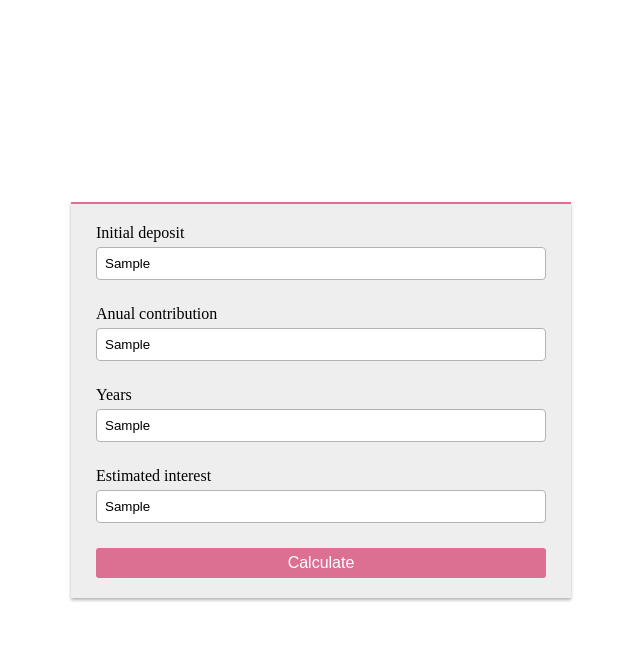
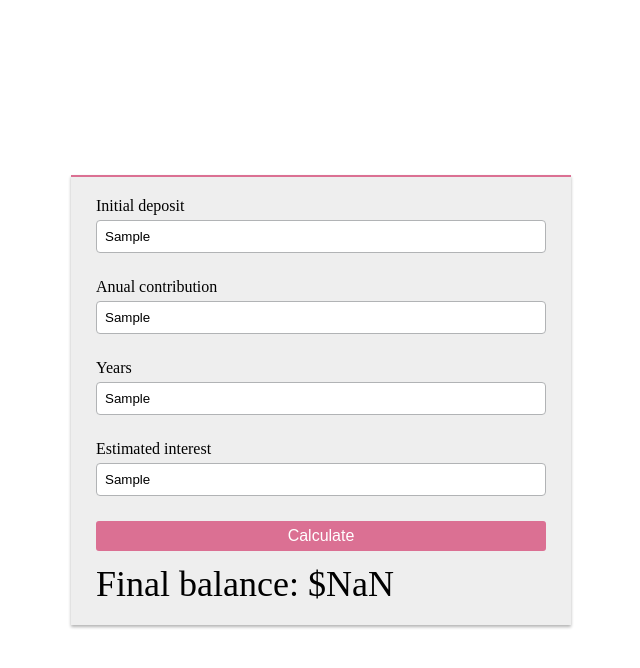
Before and after one commit to lopez-tomas/learning-react, a React (Create React App) app in the folder compound-interest/: page / in a window 1280 px wide. Both pictures are taken after typing "Sample", "Sample", "Sample", "Sample" into the empty fields and a click on the button "Calculate". Shown: the top 668 px of the page, without its empty margins (319-959 px from the left). Built offline with nearby package versions, Linux system fonts and the light colour scheme.

Commit message:
feat: using formatter() function & Balance styled component.

```diff
--- a/compound-interest/src/App.js
+++ b/compound-interest/src/App.js
@@ -1,4 +1,4 @@
-import styled from 'styled-components'
+import { useState } from 'react'
 import { Formik, Form } from 'formik'
 
 // Components
@@ -6,6 +6,7 @@ import Container from './components/Container'
 import Section from './components/Section'
 import Input from './components/Input'
 import Button from './components/Button'
+import Balance from './components/Balance'
 
 const compoundInterest = (deposit, contribution, years, rate) => {
   let total = deposit;
@@ -17,11 +18,19 @@ const compoundInterest = (deposit, contribution, years, rate) => {
   return Math.round(total)
 }
 
+const formatter = new Intl.NumberFormat('en-US', {
+  style: 'currency',
+  currency: 'USD',
+  minimumFractionDigits: 2,
+  maximumFractionDigits: 2,
+})
+
 const App = () => {
+  const [balance, setBalance] = useState('')
   const handleSubmit = ({ deposit, contribution, years, rate }) => {
     const val = compoundInterest(Number(deposit), Number(contribution), Number(years), Number(rate))
 
-    console.log(val)
+    setBalance(formatter.format(val))
   }
 
   return (
@@ -44,6 +53,10 @@ const App = () => {
             <Button>Calculate</Button>
           </Form>
         </Formik>
+        {balance !== ''
+          ? <Balance>Final balance: {balance}</Balance>
+          : null
+        }
       </Section>
     </Container>
   )
```
